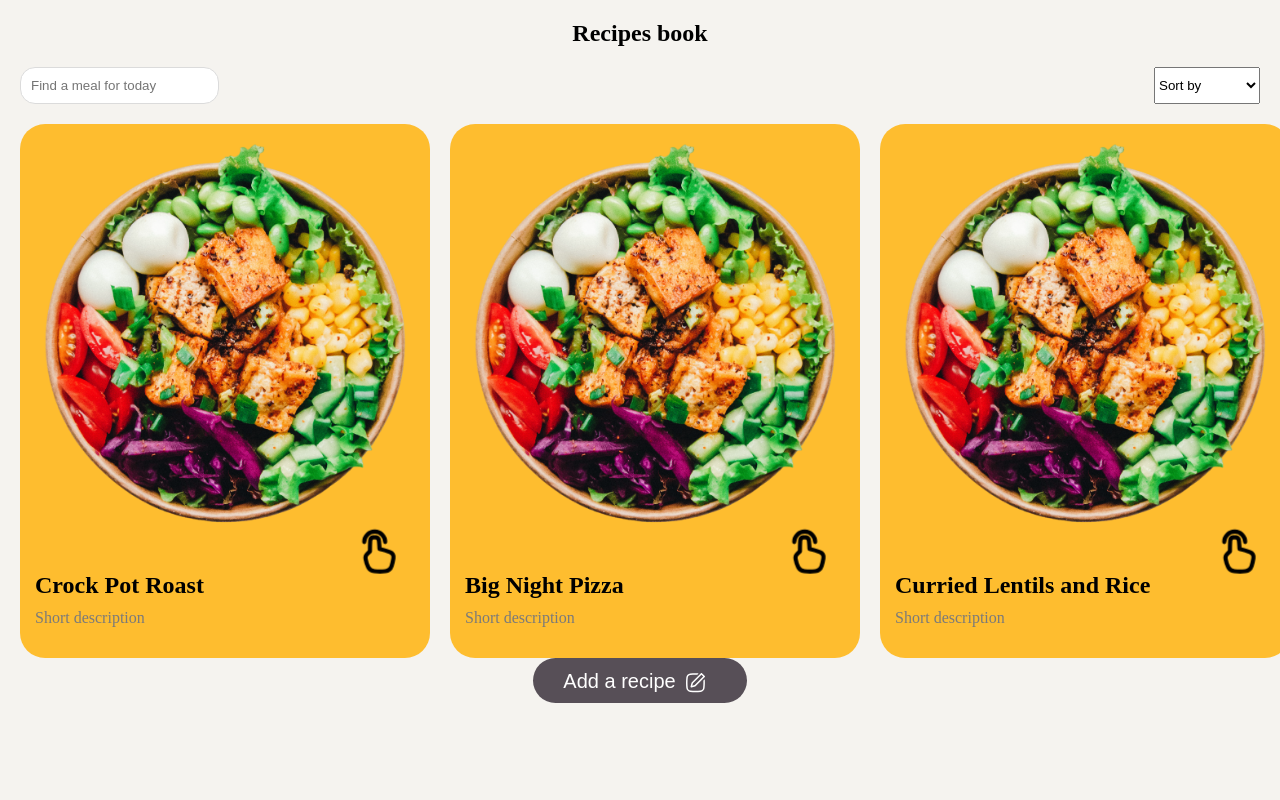
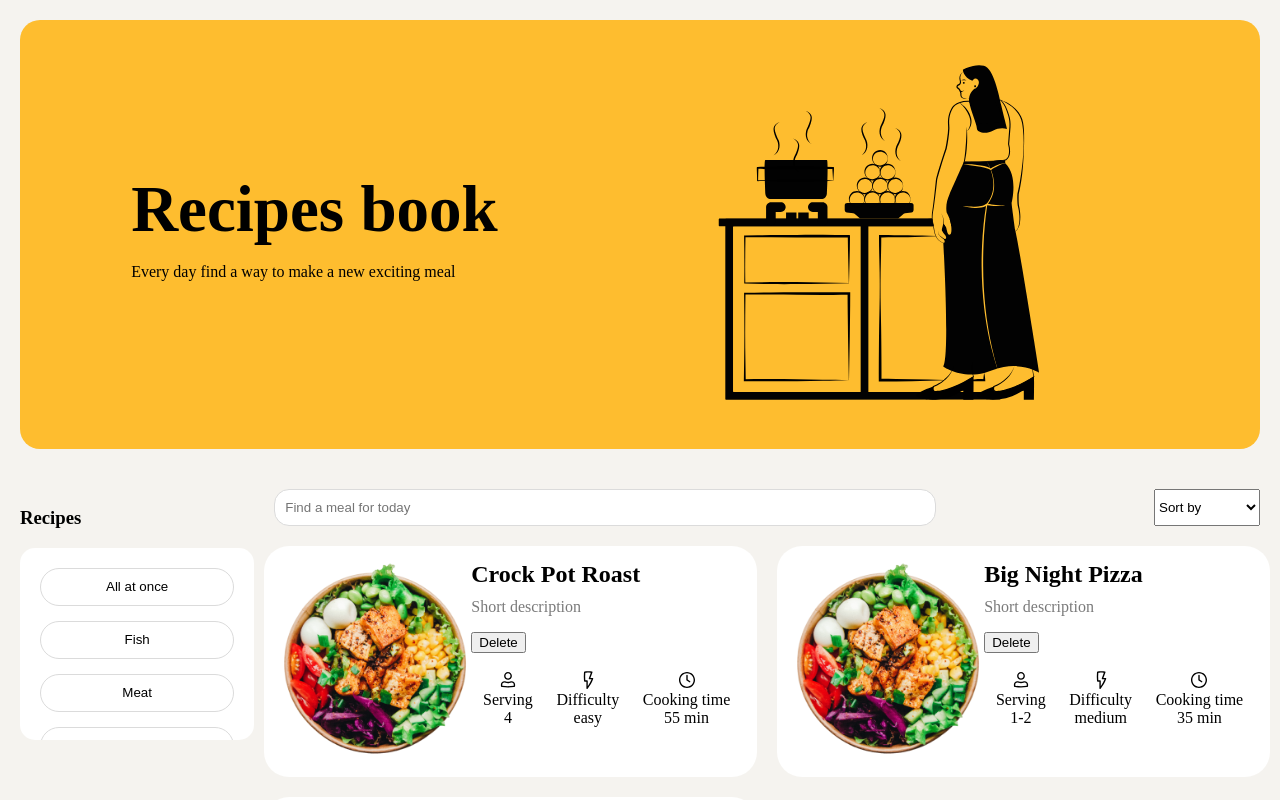
Before and after one commit to Lennyn-bae/FoodApp, a React (Create React App) app: page / in a window 1280 px wide. Shown: the top 800 px of the page. Built offline with nearby package versions, Linux system fonts and the light colour scheme; data requests are answered from the project's data file.

Commit message:
Add categories filter, update list

```diff
--- a/db.json
+++ b/db.json
@@ -7,6 +7,7 @@
       "serving": "4",
       "description": "Short description",
       "difficulty": "easy",
+      "category": "meat",
       "ingredients": [
         {
           "quantity": "1",
@@ -48,6 +49,7 @@
       "title": "Big Night Pizza",
       "description": "Short description",
       "difficulty": "medium",
+      "category": "baking",
       "time": "35 min",
       "serving": "1-2",
       "ingredients": [
@@ -109,6 +111,7 @@
       "time": "1 h",
       "serving": "7",
       "description": "Short description",
+      "category": "meat",
       "ingredients": [
         {
           "quantity": "1 quart",
@@ -152,6 +155,5 @@
       ],
       "imageURL": "http://dagzhsfg97k4.cloudfront.net/wp-content/uploads/2012/05/lentils3.jpg"
     }
-
   ]
 }
--- a/src/components/RecipeFilter/RecipeFilter.jsx
+++ b/src/components/RecipeFilter/RecipeFilter.jsx
@@ -1,6 +1,5 @@
 import React from "react";
 import Select from "../UI/Select/Select";
-// import { ReactComponent as IconFilter } from "../../assets/icons/filter.svg";
 import "./RecipeFilter.scss";
 
 const RecipeFilter = ({ filter, setFilter }) => {
--- a/src/components/RecipeFilter/RecipeFilter.scss
+++ b/src/components/RecipeFilter/RecipeFilter.scss
@@ -5,6 +5,7 @@
         padding: 10px;
         border: 1px solid $color-border;
         border-radius: 15px;
+        min-width: 50vw;
     }
 
     &__filters {
--- a/src/components/RecipeForm/RecipeForm.jsx
+++ b/src/components/RecipeForm/RecipeForm.jsx
@@ -6,6 +6,7 @@ import "./RecipeForm.scss";
 const RecipeForm = ({ create }) => {
 
     const [level, setLevel] = useState("easy")
+    const [category, setCategory] = useState("")
 
     const [ingredients, setIngredients] = useState([])
 
@@ -15,6 +16,7 @@ const RecipeForm = ({ create }) => {
         ingredients: [],
         time: '',
         serving: '',
+        category: '',
         difficulty: level,
         steps: ''
     })
@@ -43,6 +45,12 @@ const RecipeForm = ({ create }) => {
 
     }
 
+    const changeCategory = (e) => {
+        setCategory(e.target.value);
+        setRecipe({ ...recipe, category: e.target.value })
+
+    }
+
     const addNewRecipe = (e) => {
         e.preventDefault()
         const newRecipe = {
@@ -63,6 +71,7 @@ const RecipeForm = ({ create }) => {
                     id="title"
                     className="recipe__form-input recipe__form-title"
                     placeholder="Title"
+                    required
                 />
 
                 <input
@@ -71,6 +80,7 @@ const RecipeForm = ({ create }) => {
                     value={recipe.time}
                     className="recipe__form-input recipe__form-time"
                     placeholder="Cooking time"
+                    required
                     onChange={e =>
                         setRecipe({ ...recipe, time: e.target.value })}
                 />
@@ -85,6 +95,51 @@ const RecipeForm = ({ create }) => {
                 onChange={e =>
                     setRecipe({ ...recipe, description: e.target.value })}
             />
+            <h4 className="recipe__category-title">Category</h4>
+            <div className="recipe__category-wrapper">
+                <label htmlFor="fish" className="recipe__category-label">
+                    <input
+                        type="radio"
+                        id="fish"
+                        name="category"
+                        value="fish"
+                        className="recipe__category-input"
+                        checked={category === "fish"}
+                        onChange={changeCategory}
+                    />
+                    <span className="recipe__category-name">
+                        all
+                    </span>
+                </label>
+                <label htmlFor="meat" className="recipe__category-label">
+                    <input
+                        type="radio"
+                        id="meat"
+                        name="category"
+                        value="meat"
+                        className="recipe__category-input"
+                        checked={level === "meat"}
+                        onChange={changeCategory}
+                    />
+                    <span className="recipe__category-name">
+                        meat
+                    </span>
+                </label>
+                <label htmlFor="baking" className="recipe__category-label">
+                    <input
+                        type="radio"
+                        id="baking"
+                        name="category"
+                        value="baking"
+                        className="recipe__category-input"
+                        checked={level === "baking"}
+                        onChange={changeCategory}
+                    />
+                    <span className="recipe__category-name">
+                        baking
+                    </span>
+                </label>
+            </div>
 
             <h4 className="recipe__part-title" htmlFor="ingredients">Ingredients</h4>
             <div className="recipe__ingredients">
@@ -94,12 +149,14 @@ const RecipeForm = ({ create }) => {
                     value={inputValue}
                     placeholder="Ingredient title"
                     className="recipe__form-input recipe__form-title"
+                    required
                     onChange={(e) => setInputValue(e.target.value)}
                 />
                 <input
                     id="ingredients-quantity"
                     type="text"
                     value={quant}
+                    required
                     onChange={(event) => setQuant(event.target.value)}
                     className="recipe__form-input recipe__form-quantity"
                     placeholder="How much"
@@ -129,6 +186,7 @@ const RecipeForm = ({ create }) => {
                 name="steps"
                 rows={6}
                 value={recipe.steps}
+                required
                 className="recipe__form-text"
                 placeholder="First of all..."
                 onChange={e =>
@@ -155,8 +213,6 @@ const RecipeForm = ({ create }) => {
                         easy
                     </span>
                 </label>
-
-
                 <label htmlFor="medium" className="recipe__difficulty-label">
                     <input
                         type="radio"
@@ -193,8 +249,10 @@ const RecipeForm = ({ create }) => {
                         hard
                     </span>
                 </label>
+            </div>
 
-            </div>
+
+
             <h4 className="recipe__part-title" htmlFor="serving">Serving</h4>
             <input
                 id="serving"
--- a/src/components/RecipePreview/RecipePreview.jsx
+++ b/src/components/RecipePreview/RecipePreview.jsx
@@ -2,22 +2,56 @@ import React from "react";
 import "./RecipePreview.scss";
 import food from "../../assets/images/food.png";
 import { ReactComponent as IconOpen } from "../../assets/icons/open.svg";
+import { ReactComponent as IconLightning } from "../../assets/icons/level.svg";
+import { ReactComponent as IconTime } from "../../assets/icons/clock.svg";
+import { ReactComponent as IconServing } from "../../assets/icons/serving.svg";
 import { Link } from "react-router-dom";
 
 const RecipePreview = (props) => {
 
     return (
         <div className={props.className}>
-            <div className="recipe__image-container">
-                <img src={food} alt="food" className="recipe__image" />
-                <Link to={`/recipes/${props.recipe.id}`}  className="recipe-preview-card__link">
-                    <IconOpen className="recipe-preview-card__icon-open" />
-                </Link>
+
+            <div className="recipe-preview-card__wrapper">
+                <div className="recipe-preview-card__image-container">
+                    <img src={food} alt="food" className="recipe__image" />
+                    <Link to={`/recipes/${props.recipe.id}`} className="recipe-preview-card__link">
+                        <IconOpen className="recipe-preview-card__icon-open" />
+                    </Link>
+                </div>
+                <div className="recipe-preview-card__details">
+                    <h1 className="recipe-preview-card__title">{props.recipe.title}</h1>
+                    <p className="recipe-preview-card__description">{props.recipe.description}</p>
+                    <button onClick={() => props.remove(props.recipe)}>Delete</button>
+                    <ul className="recipe-preview-card__list">
+                        <li className="recipe-preview-card__list-item">
+                            <span className="recipe-preview-card__list-item-name">
+                                <IconServing className="recipe__difficulty-icon" />
+                                Serving
+                                </span>
+                            <span>{props.recipe.serving}</span>
+                        </li>
+                        <li className="recipe-preview-card__list-item">
+                            <span className="recipe-preview-card__list-item-name">
+                                <IconLightning className="recipe__difficulty-icon" />
+                                Difficulty
+                                </span>
+                            <span>{props.recipe.difficulty}</span>
+                        </li>
+                        <li className="recipe-preview-card__list-item">
+                            <span className="recipe-preview-card__list-item-name">
+                                <IconTime className="recipe__difficulty-icon" />
+                                Cooking time
+                                </span>
+                            <span>{props.recipe.time}</span>
+                        </li>
+                    </ul>
+                </div>
+
             </div>
-            <h1 className="recipe-preview-card__title">{props.recipe.title}</h1>
-            <p className="recipe-preview-card__description">{props.recipe.description}</p>
 
-            {/* <button onClick={()=> props.remove(props.recipe)}>Delete</button> */}
+
+
         </div>
     )
 };
--- a/src/components/RecipePreview/RecipePreview.scss
+++ b/src/components/RecipePreview/RecipePreview.scss
@@ -21,6 +21,20 @@
         margin-top: 0;
     }
 
+    &__details {
+        width: 100%;
+    }
+
+    &__list-item {
+        text-align: center;
+    }
+
+    &__list-item-name {
+        display: flex;
+        flex-flow: column;
+        align-items: center;
+    }
+
     &__description {
         margin-top: 0;
         color: $color-subheader;
@@ -38,4 +52,29 @@
         animation: pulse 2s linear infinite alternate;
         animation-delay: 3s
     }
+
+    &__list {
+        display: none;
+        padding: 0;
+        list-style-type: none;
+        justify-content: space-around;
+    }
+
+    @media screen and (min-width: 1024px) {
+        &__icon-open {
+            display: none;
+        }
+
+        &__list {
+            display: flex;
+        }
+
+        &__image-container {
+            max-width: 15vw;
+        }
+
+        &__wrapper {
+            display: flex;
+        }
+    }
 }
--- a/src/components/RecipesList/RecipesList.jsx
+++ b/src/components/RecipesList/RecipesList.jsx
@@ -1,20 +1,68 @@
-import React from "react";
+import React, { useState, useMemo } from "react";
 import RecipeFilter from "../RecipeFilter/RecipeFilter";
 import RecipePreview from "../RecipePreview/RecipePreview";
+import cooking from "../../assets/images/cooking.svg";
 import "./RecipesList.scss";
 
 const RecipeList = ({ recipes, remove, filter, setFilter }) => {
 
+    const [selectedCategory, setSelectedCategory] = useState();
+
+    function getFilteredList() {
+        if (!selectedCategory) {
+            return recipes;
+        }
+        return recipes.filter((item) => item.category === selectedCategory);
+    }
+    var filteredList = useMemo(getFilteredList, [selectedCategory, recipes]);
+
+    function handleCategoryChange(event) {
+        setSelectedCategory(event.target.value);
+    }
+
+    function clearCategoryChange(event) {
+        setSelectedCategory('');
+    }
+
+
+
     return (
         <>
-            <h1 className="recipes-book">Recipes book</h1>
-            <RecipeFilter filter={filter} setFilter={setFilter} />
+            <div className="recipes__desktop-intro">
+                <div>
+                    <h1 className="recipes__book">Recipes book</h1>
+                    <p>Every day find a way to make a new exciting meal</p>
+                </div>
+                <div className="recipes__desktop-image-container">
+                    <img src={cooking} alt="food" className="recipes__desktop-image" />
+                </div>
+            </div>
+
             <div className="recipes">
-                <div className="recipes__container snaps-inline">
-                    {recipes.map(recipe =>
-                        <RecipePreview recipe={recipe} key={recipe.id} remove={remove} className="recipes__item" />
-                    )}
+                <div className="recipes__categories">
+                    <h3>Recipes</h3>
+                    <select
+                        name="category-list"
+                        id="category-list"
+                        onChange={handleCategoryChange}
+                        className="recipes__categories-container"
+                        multiple
+                    >
+                        <option value="" className="recipes__categories-item" onClick={clearCategoryChange}>All at once</option>
+                        <option value="fish" className="recipes__categories-item">Fish</option>
+                        <option value="meat" className="recipes__categories-item">Meat</option>
+                        <option value="baking" className="recipes__categories-item">Baking</option>
+                    </select>
                 </div>
+                <div className="recipes__filters-and-previews">
+                    <RecipeFilter filter={filter} setFilter={setFilter} />
+                    <div className="recipes__container snaps-inline">
+                        {filteredList.map(recipe =>
+                            <RecipePreview recipe={recipe} key={recipe.id} remove={remove} className="recipes__item" />
+                        )}
+                    </div>
+                </div>
+
             </div>
         </>
     )
--- a/src/components/RecipesList/RecipesList.scss
+++ b/src/components/RecipesList/RecipesList.scss
@@ -4,9 +4,39 @@
 
     padding-left: 20px;
 
+    &__categories-container {
+        padding: 20px;
+        border: none;
+        border-radius: 15px;
+    }
+
+    &__categories-item {
+        border: 1px solid $color-border;
+        text-align: center;
+        padding: 10px 65px;
+        border-radius: 20px;
+        margin-bottom: 15px;
+    }
+
+    &__book {
+        text-align: center;
+    }
+
+    &__desktop-image-container {
+        display: none;
+    }
+
+    &__desktop-intro {
+        display: none;
+    }
+
+    &__filters-and-previews {
+        width: 100%;
+    }
+
     &__container {
         display: grid;
-        gap: 50px;
+        gap: 20px;
         grid-auto-flow: column;
         padding: 0 10px;
         overflow-x: auto;
@@ -14,12 +44,58 @@
     }
 
     &__item {
-        display: grid;
+        display: flex;
         min-width: 240px;
-        width: 100%;
         padding: 15px;
         border-radius: 25px;
         background-color: $color-primary-card;
+    }
+
+    @media screen and (min-width: 1024px) {
+        display: flex;
+        margin: 40px 0;
+
+        &__container {
+            display: grid;
+            grid-template-columns: repeat(2, 1fr);
+            grid-auto-flow: initial;
+            grid-gap: 20px;
+        }
+
+        &__item {
+            flex-flow: column;
+            background-color: $color-white;
+        }
+
+        &__categories-container {
+            display: flex;
+            flex-flow: column;
+        }
+
+        &__book {
+            font-size: 65px;
+            margin: 0;
+        }
+
+        &__desktop-intro {
+            background-color: $color-primary-card;
+            display: block;
+            min-height: 420px;
+            margin: 20px;
+            border-radius: 20px;
+            display: flex;
+            align-items: center;
+            justify-content: space-evenly;
+        }
+
+        &__desktop-image-container {
+            width: 540px;
+            display: block;
+        }
+
+        &__desktop-image {
+            width: 100%;
+        }
     }
 }
 
@@ -27,17 +103,12 @@
     width: 0;
 }
 
-.recipes .snaps-inline {
-    scroll-snap-type: inline mandatory;
-    scroll-padding-inline: (10px, 1rem);
-}
+// .recipes .snaps-inline {
+//     scroll-snap-type: inline mandatory;
+// }
 
 .snaps-inline>* {
     scroll-snap-align: start;
-}
-
-.recipes-book {
-    text-align: center;
 }
 
 .recipe {
--- a/src/pages/Recipes.jsx
+++ b/src/pages/Recipes.jsx
@@ -40,6 +40,7 @@ function Recipes() {
                 description: newRecipe.description,
                 time: newRecipe.time,
                 serving: newRecipe.serving,
+                category: newRecipe.category,
                 difficulty: newRecipe.difficulty,
                 ingredients: newRecipe.ingredients,
                 steps: newRecipe.steps
```
Also changed, not shown: src/API/RecipeService.js (+2 -28 lines), src/components/RecipeForm/RecipeForm.scss (+21 -4 lines), src/assets/images/cooking.svg (added).
